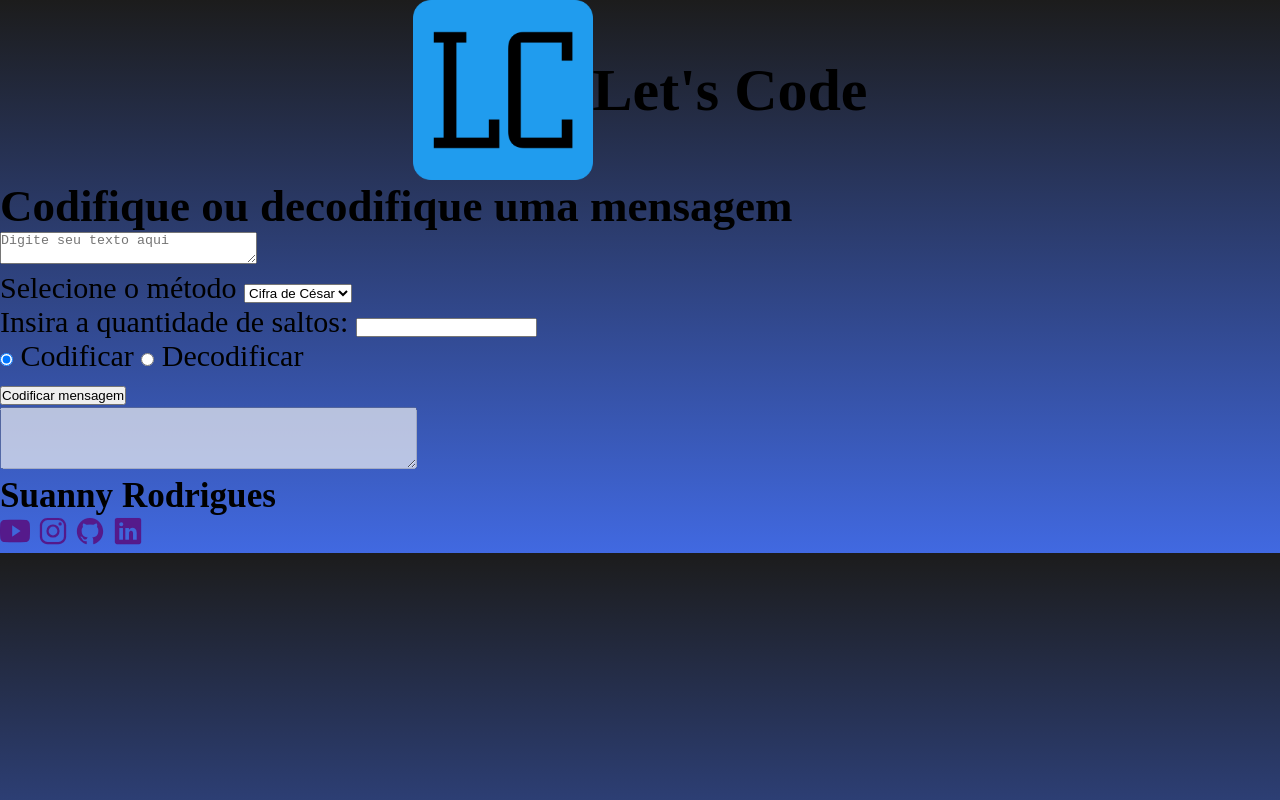
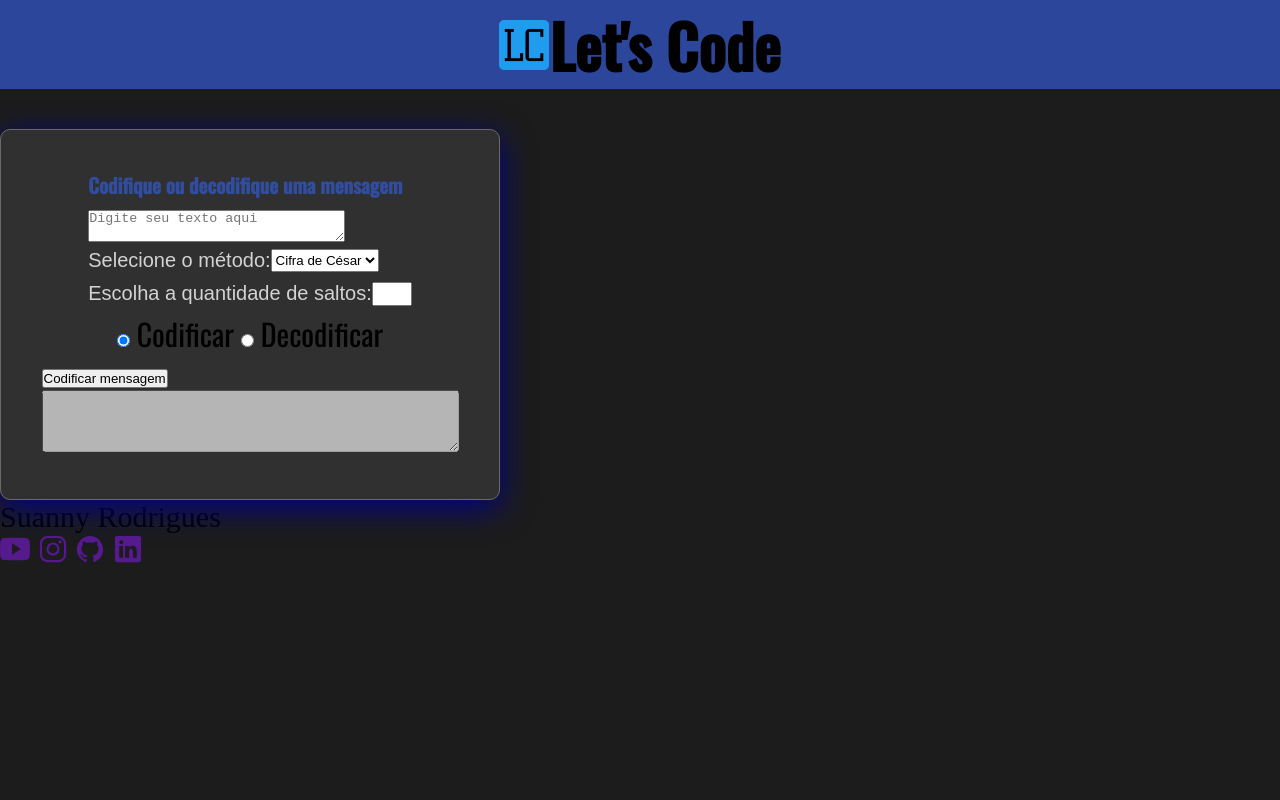
Before and after one commit to Sundaeh/CryptoProject, a plain HTML site: page index.html in a window 1280 px wide. Drawn offline with nearby package versions, Linux system fonts and the light colour scheme.

Commit message:
Estilizando a page part2
Estilização dos containers.

```diff
--- a/css/style.css
+++ b/css/style.css
@@ -8,13 +8,85 @@
 }
 
 body{
+    height: 100%;
+    width: 100%;
+    box-sizing: border-box;
     font-size: 30px;
-    background: linear-gradient(#1C1C1C,#4169E1);
+    background:#1C1C1C;
 }
 
-.inicio{
+#logo{
+    width: 50px;
+    height: 50px;
+ }
+.inicio{/*Container do cabeçalho*/
     display: flex;
     justify-content: center;
     align-items: center;
+    background: #3158cdb6;
+    font-family: 'Oswald', sans-serif;
 
 }
+
+h2{
+    color: #3158cdb6;
+    font-size: 20px;
+    font-family: 'Oswald', sans-serif;
+    padding-bottom: 10px;
+}
+.container{/*Container do Menu*/
+    background: #69696945;
+    display: flex;
+    flex-flow: column;
+    align-items: center;
+    padding: 40px;
+    margin-top: 40px;
+    box-shadow: 0 8px 32px 0 #00008B;
+    backdrop-filter: blur(4px);
+    -webkit-backdrop-filter: blur(4px);
+    border-radius: 10px;
+    border: 1px solid #696969;
+    width: 500px;
+
+}
+
+#todecode{
+   /*Aumentar a caixinha de texto*/
+}
+
+.inputmethod{/*Container do Método*/
+    display: flex;
+    font-family: 'Sarala', sans-serif;
+    font-size: 20px;
+    color: #D3D3D3;
+    padding-bottom: 10px;
+
+}
+
+#selectcdc{
+   /*Alterar a borda*/
+}
+
+#divskip{
+    display: flex;
+    font-family: 'Sarala', sans-serif;
+    font-size: 20px;
+    color: #D3D3D3;
+
+}
+
+#skip{
+    width: 40px;
+    padding-bottom: 5px;
+    margin-bottom: 5px;
+}
+
+.coderadio{/*Modificar a cor das labels*/
+    font-family: 'Oswald', sans-serif;
+    color: #000000;
+}
+
+.button{
+    padding: bottom 40px;
+
+}
--- a/index.html
+++ b/index.html
@@ -12,7 +12,7 @@
 <body>
 
             <header class="inicio">
-                <img src="img/logo.png">
+                <img id ="logo" src="img/logo.png">
                 <h1>Let's Code</h1>
             </header>
             <main class="container">
@@ -21,19 +21,19 @@
                     <h2>Codifique ou decodifique uma mensagem</h2>
                     <textarea  id="todecode" placeholder="Digite seu texto aqui" cols="30" 1rows="10"></textarea>
                 </div>
-                <div class="input">
-                    <label for="cryptomethod">Selecione o método</label>
+                <div class="inputmethod">
+                    <label for="cryptomethod">Selecione o método:</label>
                     <select id="cryptomethod">
                         <option id="selectcdc" value="cdc">Cifra de César</option>
                         <option id="selectb64" value="b64">Base64</option>
                     </select>
                 </div>
                 <div class="input" id="divskip">
-                    <label for="skip">Insira a quantidade de saltos:</label>
+                    <label for="skip">Escolha a quantidade de saltos:</label>
                     <input type="number" id="skip">
                 </div>
             </div>
-            <div>
+            <div class="coderadio">
                 <input type="radio" checked="checked" name="radiocode" onclick="document.getElementById('crypto').innerHTML = 'Codificar mensagem'" id="code" value="rcode">
                 <label for="code">Codificar</label>
                 <input type="radio" name="radiocode" onclick="document.getElementById('crypto').innerHTML = 'Decodificar mensagem'" id="decode" value="rdecode">
@@ -51,7 +51,7 @@
         </main>
         <footer class="rodape">
             <div class="icon">
-                <h3>Suanny Rodrigues</h3>
+                <p>Suanny Rodrigues</p>
                 <a href=""><ion-icon name="logo-youtube"></ion-icon></a>
                 <a href=""><ion-icon name="logo-instagram"></ion-icon></a>
                 <a href=""><ion-icon name="logo-github"></ion-icon></a>
```
